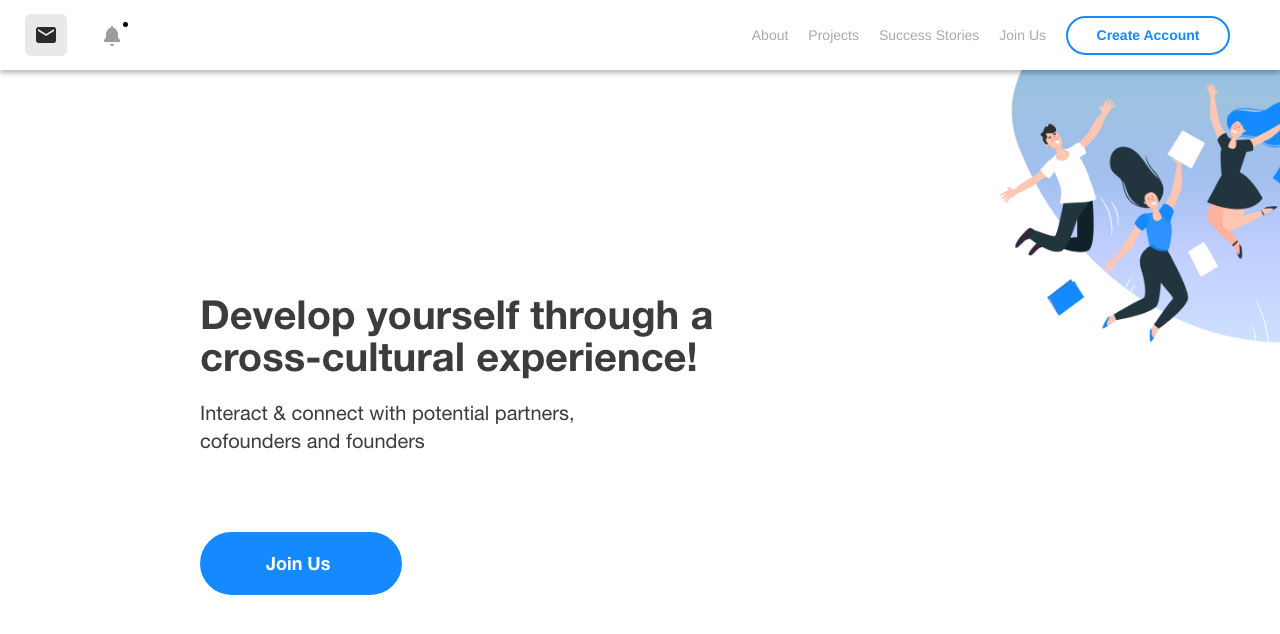
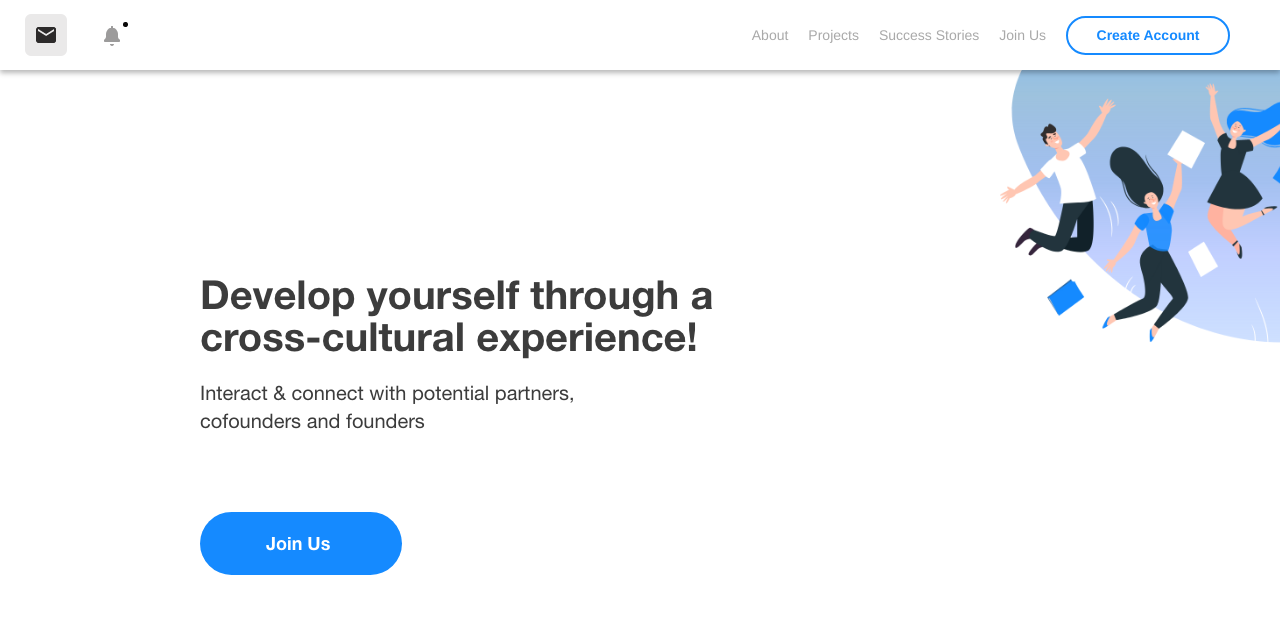
Before and after one commit to OmerBresinski/hackathon, a React (Create React App) app: page /home in a window 1280 px wide. Shown: the top 634 px of the page. Built offline with nearby package versions, Linux system fonts and the light colour scheme.

Commit message:
padding fix

```diff
--- a/src/pages/Home.js
+++ b/src/pages/Home.js
@@ -9,7 +9,7 @@ const Home = () => {
             <S.Header>
                 <div
                     style={{
-                        paddingBlockStart: "290px",
+                        paddingBlockStart: "270px",
                         paddingInlineStart: "200px",
                     }}
                 >
```
